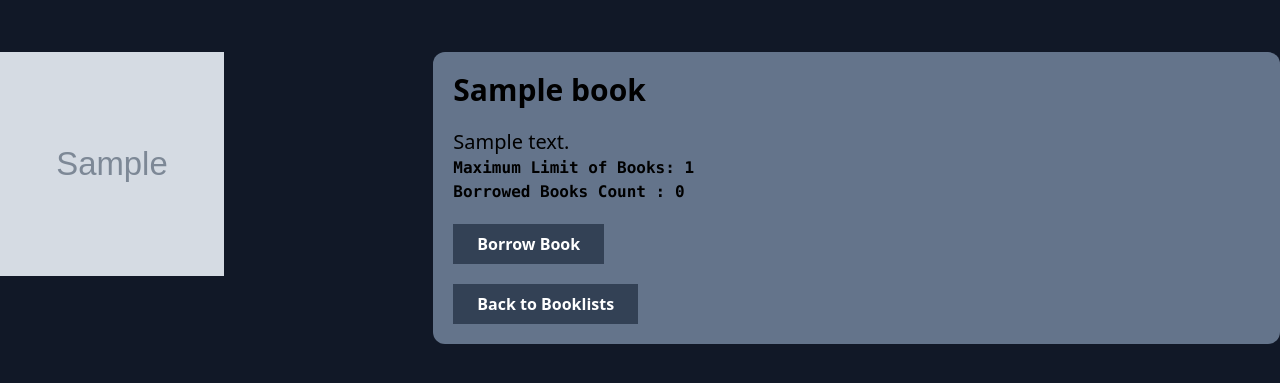
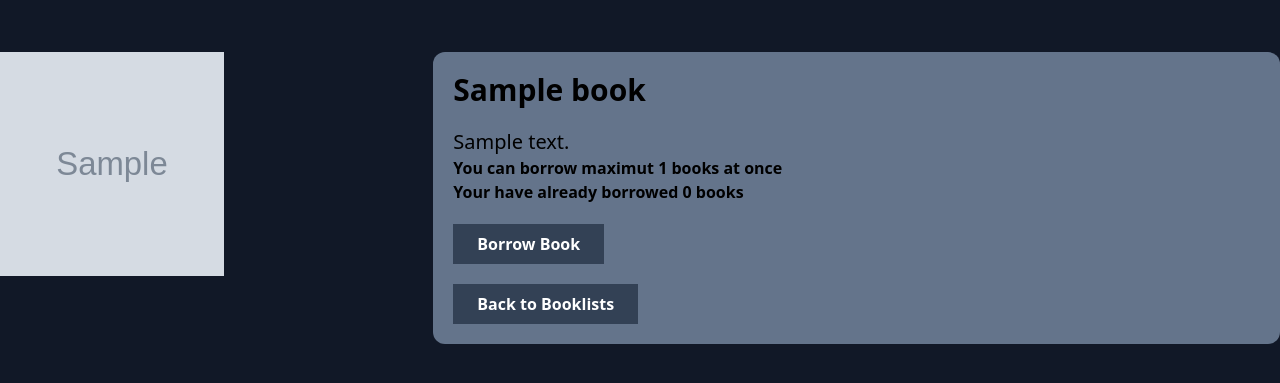
Before and after one commit to Fahad2240/Boipoka_Library_Mangement, a Django app: page /books/1/ in a window 1280 px wide. Shown: the part 68-451 px from the top of the page. Run offline with Django 5.2, Linux system fonts and the light colour scheme; a user stored in the database is signed in; tables that the repository leaves empty hold one stand-in row (values such as "Sample post"); grey boxes marked "Sample" are stand-in pictures; some libraries are stand-ins or nearby versions.

Commit message:
bookdeatilspagechange

```diff
--- a/boipoka_app/templates/boipoka_app/book_details.html
+++ b/boipoka_app/templates/boipoka_app/book_details.html
@@ -18,8 +18,8 @@
 
         {% if user.is_authenticated %}
             {% if subscription %}
-                <pre class='font-bold'>Maximum Limit of Books: {{subscription.max_books}} </pre>
-                <pre class='font-bold'>Borrowed Books Count : {{ borrowed_books_count }}</pre>
+                <p class='font-bold'>You can borrow maximut  {{subscription.max_books}} books at once </p>
+                <p class='font-bold'>Your have already borrowed  {{ borrowed_books_count }} books </p>
                 {% if subscription.max_books > borrowed_books_count %}  <!-- Using the count from Borrowing directly -->
                     {% if not availability %}
                         <div class="flex flex-row items-center justify-between gap-2">
```
